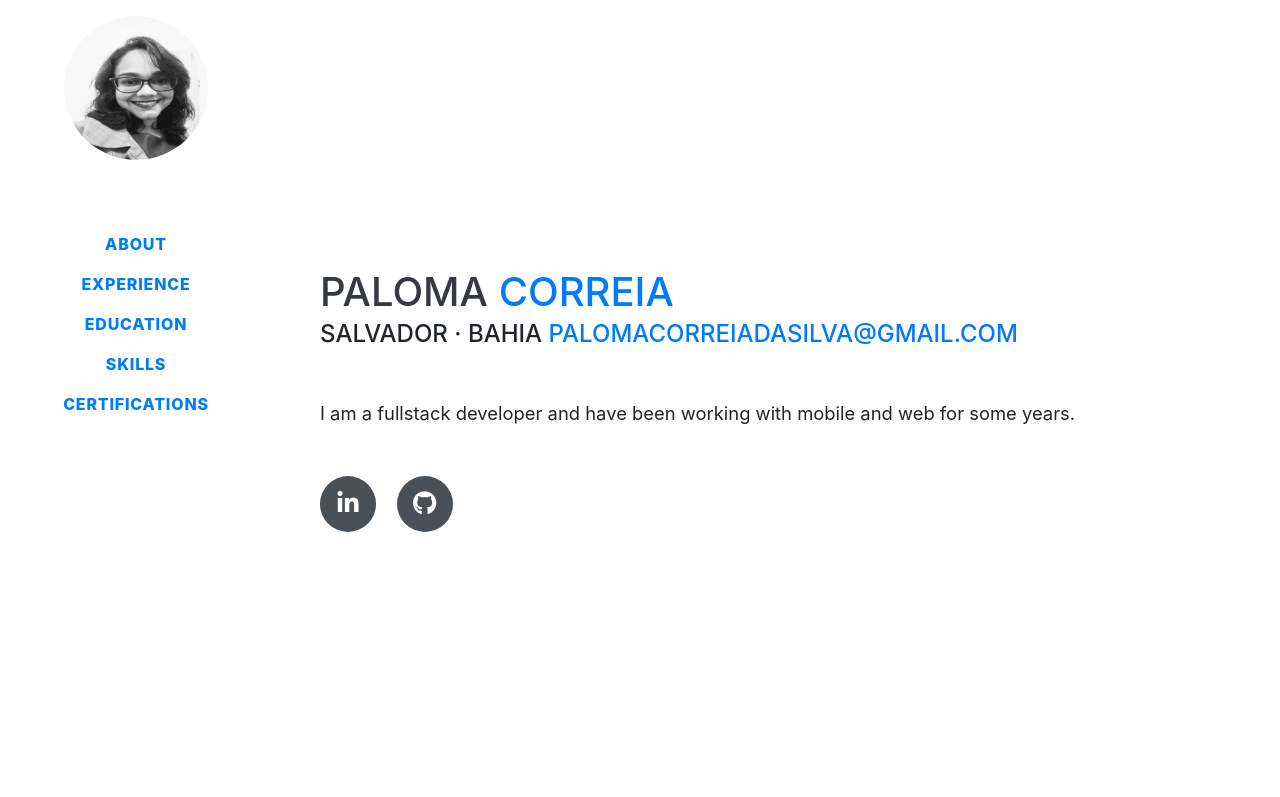
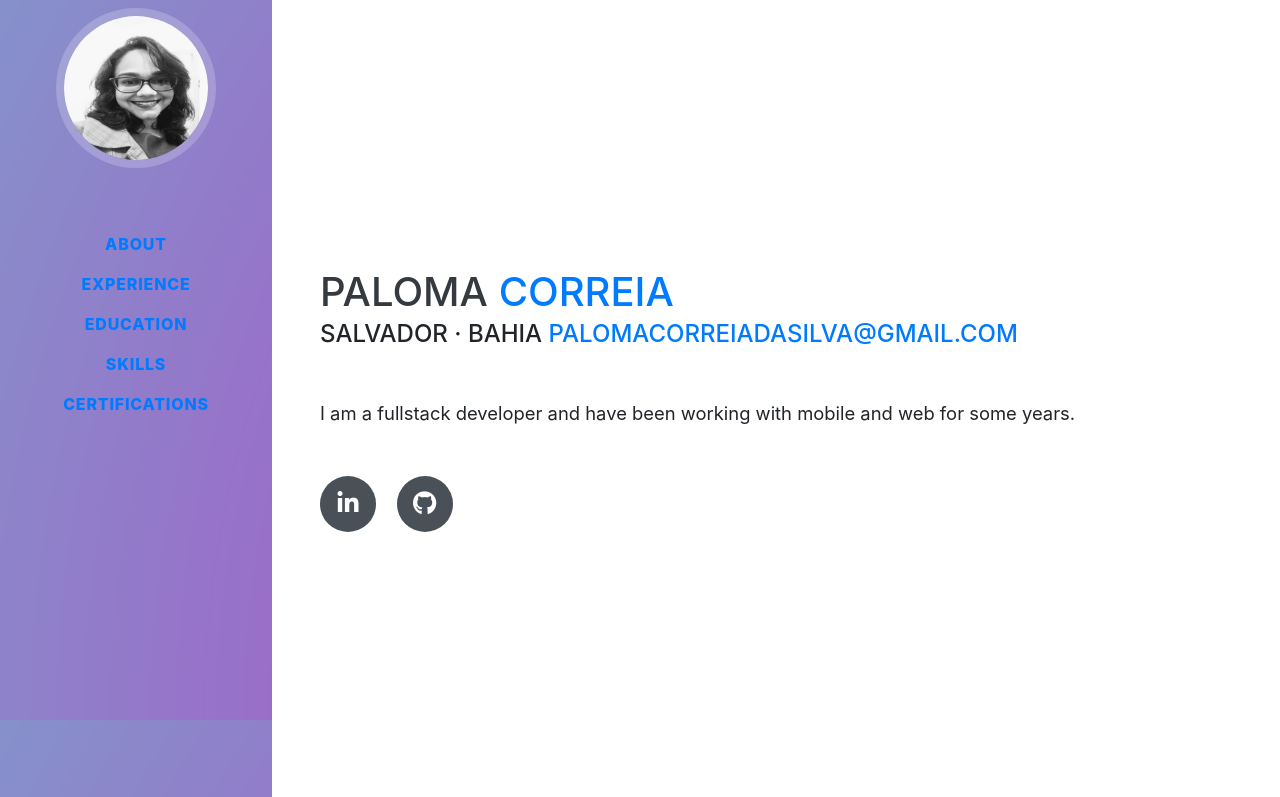
Before and after one commit to palomacorreia/palomacorreia.github.io, a website with bundled scripts: page index.html in a window 1280 px wide. Shown: the top 797 px of the page. Built offline with nearby package versions, Linux system fonts and the light colour scheme; a web font is replaced by a local one.

Commit message:
personal page

```diff
--- a/css/resume.css
+++ b/css/resume.css
@@ -52,6 +52,7 @@ p.lead {
   font-weight: 500;
   font-family: 'Saira Extra Condensed', -apple-system, BlinkMacSystemFont, 'Segoe UI', Roboto, 'Helvetica Neue', Arial, sans-serif, 'Apple Color Emoji', 'Segoe UI Emoji', 'Segoe UI Symbol', 'Noto Color Emoji';
   font-size: 1.5rem;
+
 }
 
 .social-icons a {
@@ -101,11 +102,13 @@ p.lead {
     flex-direction: column;
     width: 17rem;
     height: 100vh;
+    style="background-image: url('img_girl.jpg');"
   }
   #sideNav .navbar-brand {
     display: flex;
     margin: auto auto 0;
     padding: 0.5rem;
+
   }
   #sideNav .navbar-brand .img-profile {
     max-width: 10rem;
--- a/index.html
+++ b/index.html
@@ -23,9 +23,9 @@
 
 </head>
 
-<body id="page-top">
+<body id="page-top"  >
 
-  <nav  id="sideNav">
+  <nav  id="sideNav" style="background-image:  url('../img/background.png');">
     <a class="navbar-brand js-scroll-trigger" href="#page-top">
       <span class="d-block d-lg-none">Paloma Correia</span>
       <span class="d-none d-lg-block">
@@ -35,7 +35,7 @@
     <button class="navbar-toggler" type="button" data-toggle="collapse" data-target="#navbarSupportedContent" aria-controls="navbarSupportedContent" aria-expanded="false" aria-label="Toggle navigation">
       <span class="navbar-toggler-icon"></span>
     </button>
-    <div class="collapse navbar-collapse" id="navbarSupportedContent">
+    <div   class="collapse navbar-collapse" id="navbarSupportedContent">
       <ul class="navbar-nav">
         <li class="nav-item">
           <a class="nav-link js-scroll-trigger" href="#about">About</a>
```
Also changed, not shown: css/resume.min.css, img/background.png (added).
